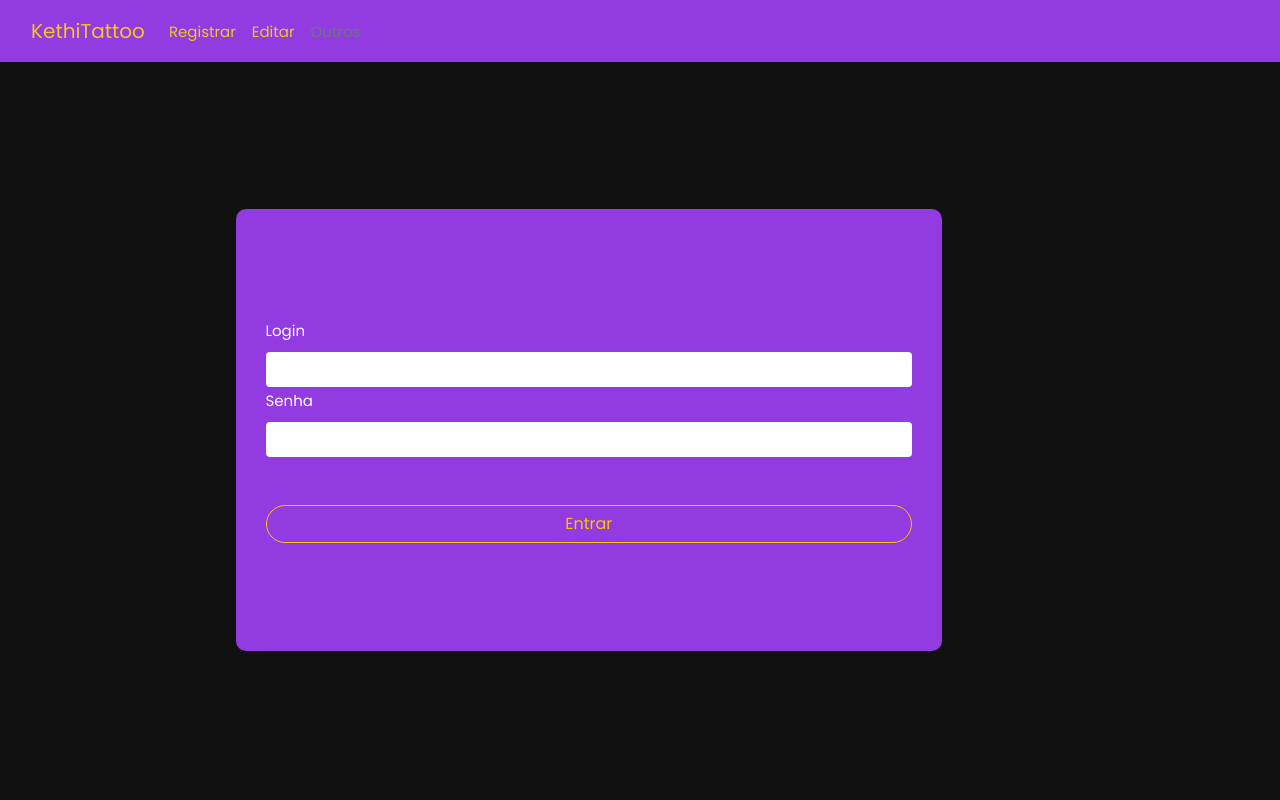
After one commit to Simoes-G/KethiTattoo, a PHP site: page /adm/login.php in a window 1280 px wide. The commit adds this page. Run offline with PHP 8.4, Linux system fonts and the light colour scheme; some libraries are stand-ins or nearby versions.

Commit message:
Update
Implementação da coleta de dados da tela com JS e verificação de que os mesmos existem no backend com PHP.

```diff
--- /dev/null
+++ b/adm/login.php
@@ -0,0 +1,126 @@
+<!DOCTYPE html>
+<html lang="en">
+
+<head>
+    <title>Mostudio - Free Bootstrap 4 Template by Colorlib</title>
+    <meta charset="utf-8">
+    <meta name="viewport" content="width=device-width, initial-scale=1, shrink-to-fit=no">
+
+    <link href="https://fonts.googleapis.com/css?family=Poppins:300,400,500,600,700" rel="stylesheet">
+    <link href="https://fonts.googleapis.com/css?family=Abril+Fatface&display=swap" rel="stylesheet">
+    <link rel="stylesheet" href="https://stackpath.bootstrapcdn.com/font-awesome/4.7.0/css/font-awesome.min.css">
+
+    <link rel="stylesheet" href="../css/animate.css">
+
+    <link rel="stylesheet" href="../css/owl.carousel.min.css">
+    <link rel="stylesheet" href="../css/owl.theme.default.min.css">
+    <link rel="stylesheet" href="../css/magnific-popup.css">
+
+
+    <link rel="stylesheet" href="../css/flaticon.css">
+    <link rel="stylesheet" href="../css/style.css">
+    <link rel="stylesheet" href="../css/registro.css">
+
+    <style>
+        body {
+            width: 100vw;
+            height: 100vh;
+        }
+
+        .registro {
+            width: 92%;
+            height: 92%;
+        }
+
+        .div-registro {
+            padding: 30px;
+            width: 60%;
+            height: 60%;
+            color: white;
+            border-radius: 10px;
+            display: flex;
+            justify-content: center;
+            align-items: stretch;
+        }
+
+        input {
+            border: none;
+            outline: none;
+            border-radius: 4px;
+            height: 35px;
+            padding-left: 10px;
+            transition: 0.5s;
+        }
+
+        input:focus {
+            width: 90%;
+            background-color: rgb(17, 0, 19);
+            color: white;
+            transition: 0.4s;
+        }
+    </style>
+</head>
+
+<body class="">
+
+    <nav class="navbar navbar-expand-lg bg-primary">
+        <div class="container-fluid">
+            <a class="navbar-brand" href="#">KethiTattoo</a>
+            <button class="navbar-toggler" type="button" data-bs-toggle="collapse" data-bs-target="#navbarNavAltMarkup" aria-controls="navbarNavAltMarkup" aria-expanded="false" aria-label="Toggle navigation">
+                <span class="navbar-toggler-icon"></span>
+            </button>
+            <div class="collapse navbar-collapse" id="navbarNavAltMarkup">
+                <div class="navbar-nav">
+                    <a class="nav-link active" aria-current="page" href="#">Registrar</a>
+                    <a class="nav-link" href="#">Editar</a>
+                    <a class="nav-link disabled" aria-disabled="true">Outros</a>
+                </div>
+            </div>
+        </div>
+    </nav>
+
+    <div class="registro d-flex justify-content-center align-items-center">
+        <form action="" class="d-flex bg-primary flex-column div-registro" method="post">
+
+            <label for="inputLogin">Login</label>
+            <input type="text" name="inputLogin" id="inputLogin">
+
+            <label for="inputSenhaLogin">Senha</label>
+            <input type="password" name="inputSenhaLogin" id="inputSenhaLogin">
+
+            <button class="btn btn-outline-warning mt-5" id="botaoEntrar" name="botaoEntrar" type="button">Entrar</button>
+            <span id="mensagem" hidden>erro</span>
+
+        </form>
+
+    </div>
+
+
+
+    <!-- loader -->
+    <div id="ftco-loader" class="show fullscreen"><svg class="circular" width="48px" height="48px">
+            <circle class="path-bg" cx="24" cy="24" r="22" fill="none" stroke-width="4" stroke="#eeeeee" />
+            <circle class="path" cx="24" cy="24" r="22" fill="none" stroke-width="4" stroke-miterlimit="10" stroke="#F96D00" />
+        </svg></div>
+
+
+    <script src="../js/dadosParaTratar/loginPHP/loginVerificacao.js"></script>
+    <script src="../js/jquery.min.js"></script>
+    <script src="../js/jquery-migrate-3.0.1.min.js"></script>
+    <script src="../js/popper.min.js"></script>
+    <script src="../js/bootstrap.min.js"></script>
+    <script src="../js/jquery.easing.1.3.js"></script>
+    <script src="../js/jquery.waypoints.min.js"></script>
+    <script src="../js/jquery.stellar.min.js"></script>
+    <script src="../js/owl.carousel.min.js"></script>
+    <script src="../js/jquery.magnific-popup.min.js"></script>
+    <script src="../js/jquery.animateNumber.min.js"></script>
+    <script src="../js/scrollax.min.js"></script>
+    <script src="https://maps.googleapis.com/maps/api/js?key=AIzaSyBVWaKrjvy3MaE7SQ74_uJiULgl1JY0H2s&sensor=false"></script>
+    <script src="../js/google-map.js"></script>
+    <script src="../js/main.js"></script>
+
+</body>
+
+</html>
+<?php ?>
--- /dev/null
+++ b/js/dadosParaTratar/loginPHP/loginVerificacao.js
@@ -0,0 +1,42 @@
+
+document.getElementById("botaoEntrar").addEventListener("click", function() {
+
+    var inputLogin = document.querySelector("#inputLogin").value;
+    var inputSenha = document.querySelector("#inputSenhaLogin").value;
+    console.log(inputLogin);
+
+    var xhr = new XMLHttpRequest();
+
+    xhr.onreadystatechange = function() {
+        if (xhr.readyState === 4) {
+            if (xhr.status === 200) {
+                var response = JSON.parse(xhr.responseText);
+
+                var mensagemElement = document.querySelector("#mensagem");
+
+                if (response.loginExiste) {
+                    window.location.href = './registro.php';
+                } else {
+                    mensagemElement.innerHTML = "Login NÃO existe na base de dados.";
+                }
+
+                mensagemElement.removeAttribute("hidden");
+            } else {
+                console.error("Erro na requisição: " + xhr.status);
+            }
+        }
+    };
+
+    xhr.open("POST", "../adata_controler/loginCheck.php", true);
+    xhr.setRequestHeader("Content-Type", "application/x-www-form-urlencoded");
+
+    var data = "login=" + encodeURIComponent(inputLogin) + "&senha=" + encodeURIComponent(inputSenha);
+    xhr.send(data);
+});
+
+
+
+// document.getElementById("botaoEntrar").addEventListener("click", function() {
+//     // Quando o botão é clicado, envie o formulário
+//     document.querySelector("form").submit();
+// });
```
Also changed, not shown: adata_controler/loginCheck.php (added, +29 -0 lines), adm/registro.php (+8 -5 lines), conexaoControler/conexao.php (added, +23 -0 lines).
